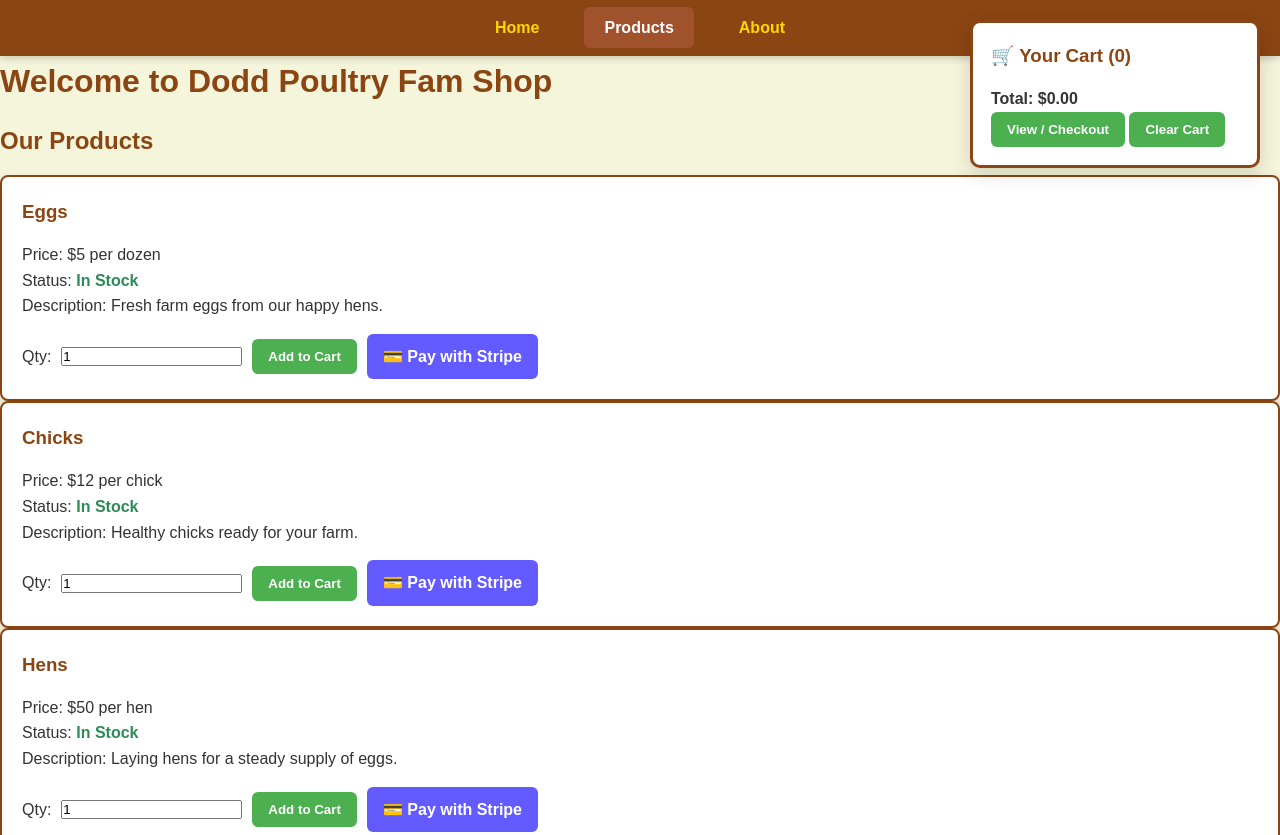
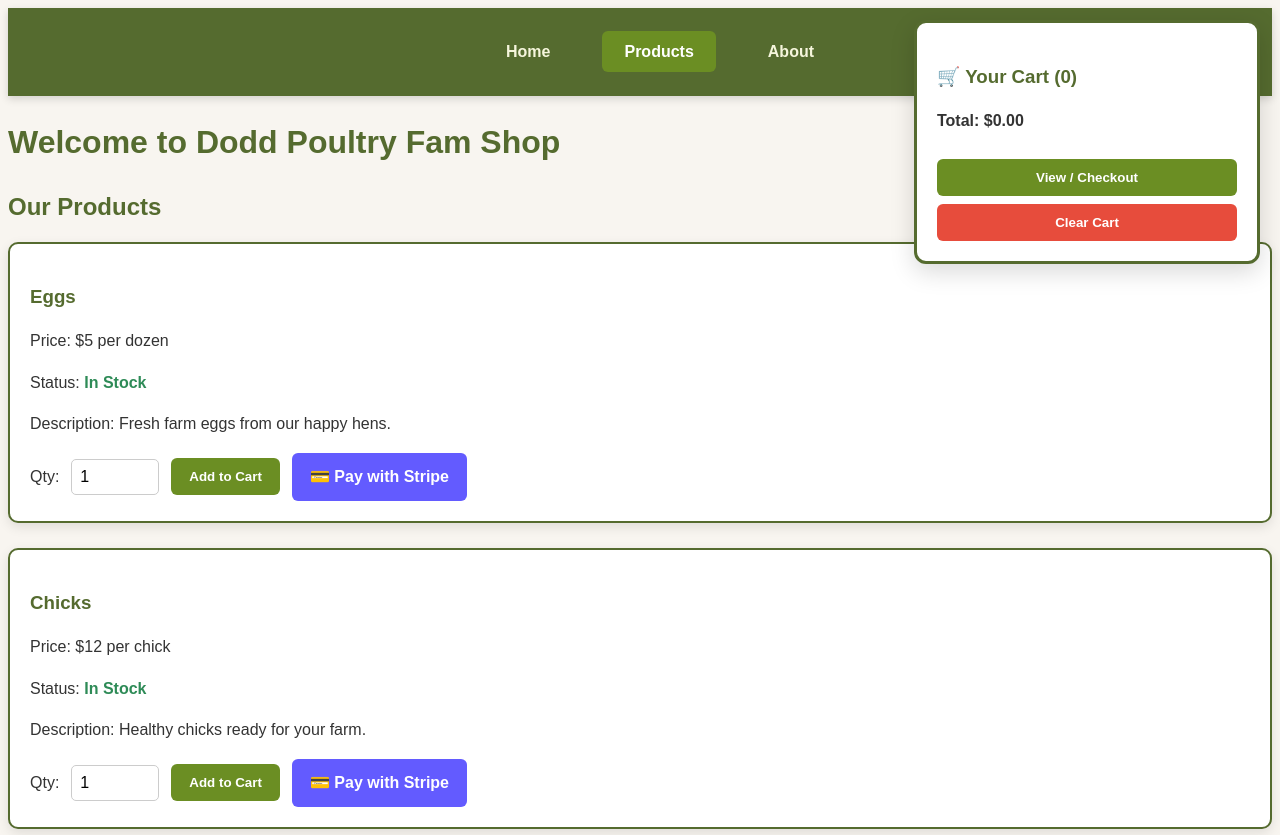
Before and after one commit to texanjack07/Dodd-Poultry-Fam, a website: page products.html in a window 1280 px wide. Shown: the top 835 px of the page. Drawn offline with Linux system fonts and the light colour scheme; no server answers.

Commit message:
Update styles.css

```diff
--- a/styles.css
+++ b/styles.css
@@ -1,4 +1,7 @@
-/* ====================== GENERAL ====================== */
+Here's a clean, cohesive olive green color theme styles.css file tailored for your Dodd Poultry Fam shop.
+Updated styles.css (Olive Green Theme)
+Replace the entire content of your styles.css with this:
+CSS/* ====================== GENERAL ====================== */
 * {
     margin: 0;
     padding: 0;
@@ -7,38 +10,38 @@
 
 body {
     font-family: Arial, sans-serif;
-    background-color: #F5F5DC;     /* Light beige - your original */
+    background-color: #f8f5f0;
     color: #333;
     line-height: 1.6;
 }
 
 /* ====================== NAVBAR ====================== */
 .navbar {
-    background-color: #8B4513;     /* Brown - your original */
+    background-color: #556B2F;        /* Olive Green */
     padding: 15px 0;
-    box-shadow: 0 2px 8px rgba(0,0,0,0.2);
+    box-shadow: 0 3px 8px rgba(0,0,0,0.15);
 }
 
 .navbar ul {
     list-style: none;
     display: flex;
     justify-content: center;
-    gap: 25px;
+    gap: 30px;
     flex-wrap: wrap;
 }
 
 .navbar a {
-    color: #FFD700;                /* Gold - your original */
+    color: #F5F5DC;                   /* Light beige */
     text-decoration: none;
     font-weight: bold;
-    padding: 12px 20px;
+    padding: 12px 22px;
     border-radius: 6px;
     transition: all 0.3s;
 }
 
 .navbar a:hover,
 .navbar a.active {
-    background-color: #A0522D;
+    background-color: #6B8E23;
     color: white;
 }
 
@@ -50,16 +53,17 @@ main {
 }
 
 h1, h2, h3 {
-    color: #8B4513;
+    color: #556B2F;
     margin-bottom: 15px;
 }
 
 /* Product Cards */
 .product {
-    border: 2px solid #8B4513;
-    border-radius: 8px;
+    background: white;
+    border: 2px solid #556B2F;
+    border-radius: 10px;
     padding: 20px;
-    background: white;
+    margin-bottom: 25px;
     box-shadow: 0 4px 12px rgba(0,0,0,0.1);
     transition: transform 0.3s;
 }
@@ -71,33 +75,52 @@ h1, h2, h3 {
 .product-controls {
     display: flex;
     align-items: center;
-    gap: 10px;
+    gap: 12px;
     margin-top: 15px;
     flex-wrap: wrap;
 }
 
+input[type="number"] {
+    width: 70px;
+    padding: 8px;
+    border: 1px solid #ccc;
+    border-radius: 5px;
+    font-size: 1rem;
+}
+
 /* Status Colors */
-.available { color: #2e8b57; font-weight: bold; }
-.limited   { color: #e67e22; font-weight: bold; }
-.out-of-stock { color: #e74c3c; font-weight: bold; }
+.available {
+    color: #2e8b57;
+    font-weight: bold;
+}
+.limited {
+    color: #e67e22;
+    font-weight: bold;
+}
+.out-of-stock {
+    color: #e74c3c;
+    font-weight: bold;
+}
 
 /* Buttons */
 button {
-    background: #4CAF50;
+    background: #6B8E23;              /* Olive Green */
     color: white;
     border: none;
-    padding: 10px 16px;
+    padding: 11px 18px;
     border-radius: 6px;
     cursor: pointer;
     font-weight: bold;
+    transition: background 0.3s;
 }
 
 button:hover:not(:disabled) {
-    background: #45a049;
+    background: #556B2F;
 }
 
 button:disabled {
     background: #ccc;
+    color: #666;
     cursor: not-allowed;
 }
 
@@ -105,10 +128,11 @@ button:disabled {
 .stripe-pay-btn {
     background: #635BFF;
     color: white;
-    padding: 10px 16px;
+    padding: 11px 18px;
     border-radius: 6px;
     text-decoration: none;
     font-weight: bold;
+    transition: background 0.3s;
 }
 
 .stripe-pay-btn:hover:not(.disabled) {
@@ -126,25 +150,44 @@ button:disabled {
     position: fixed;
     top: 20px;
     right: 20px;
-    background: #fff;
-    padding: 18px;
-    border: 3px solid #8B4513;
-    border-radius: 10px;
-    min-width: 290px;
-    box-shadow: 0 6px 20px rgba(0,0,0,0.15);
+    background: white;
+    padding: 20px;
+    border: 3px solid #556B2F;
+    border-radius: 12px;
+    min-width: 300px;
+    box-shadow: 0 8px 25px rgba(0,0,0,0.15);
     z-index: 100;
 }
 
+.cart-item {
+    margin: 12px 0;
+    padding: 10px 0;
+    border-bottom: 1px solid #ddd;
+}
+
+/* Checkout & Clear Buttons */
+.checkout-btn {
+    background: #6B8E23 !important;
+    width: 100%;
+    margin-top: 10px;
+}
+
+.clear-btn {
+    background: #e74c3c !important;
+    width: 100%;
+    margin-top: 8px;
+}
+
 /* ====================== FOOTER ====================== */
-.footer {
-    background-color: #8B4513;
-    color: white;
+footer {
+    background-color: #556B2F;
+    color: #F5F5DC;
     text-align: center;
-    padding: 20px;
+    padding: 25px;
     margin-top: 60px;
 }
 
-.footer a {
+footer a {
     color: #FFD700;
     text-decoration: none;
 }
@@ -153,7 +196,7 @@ button:disabled {
 @media (max-width: 768px) {
     .navbar ul {
         flex-direction: column;
-        gap: 8px;
+        gap: 10px;
     }
 
     #cart-summary {
```
